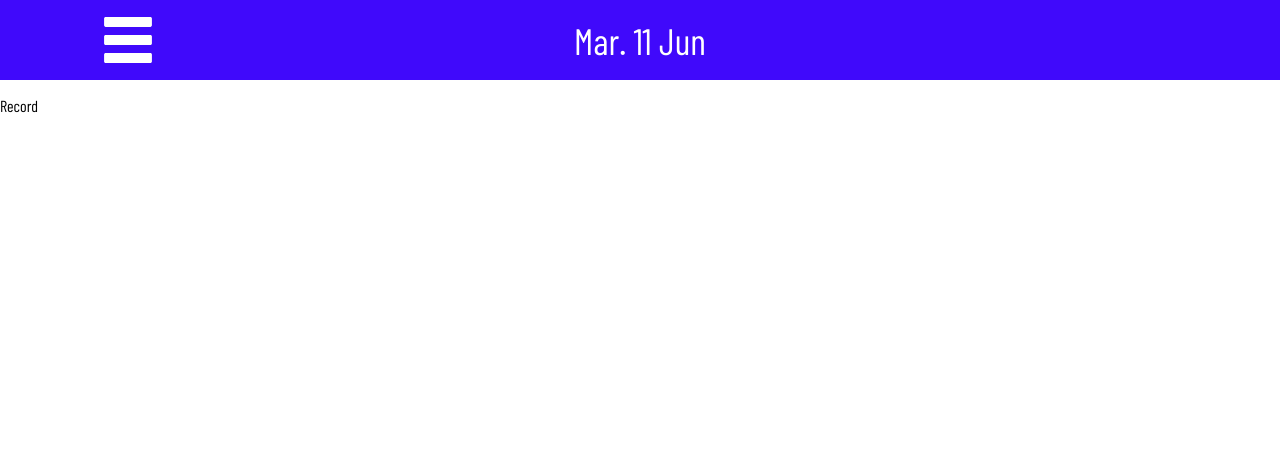
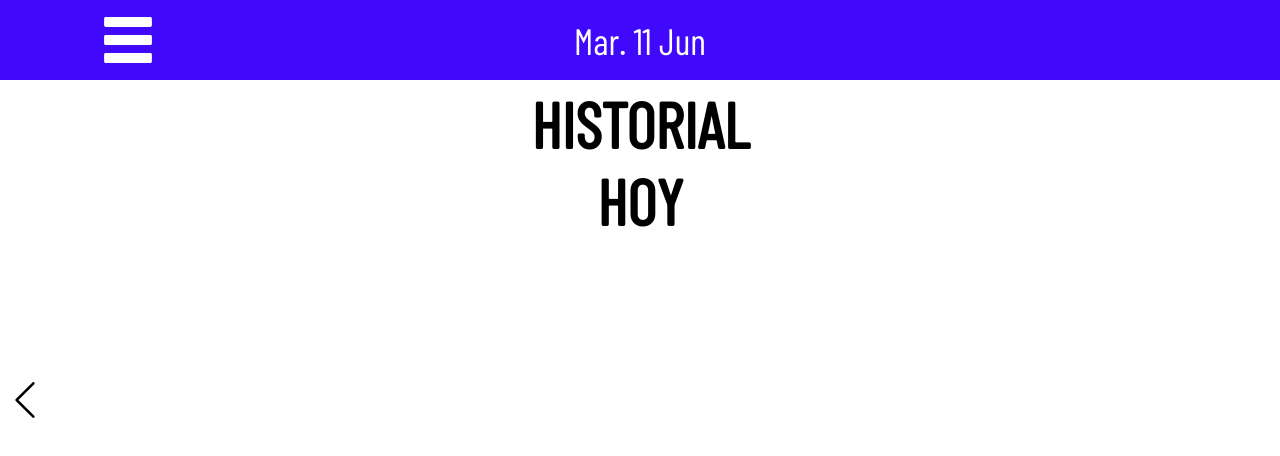
Before and after one commit to MartinMelo97/AppPrestamos, a React (Create React App) app: page /general/historial in a window 1280 px wide. Shown: the top 456 px of the page. Built offline with nearby package versions, Linux system fonts and the light colour scheme.

Commit message:
create component record general

```diff
--- a/src/components/general/record/Record.jsx
+++ b/src/components/general/record/Record.jsx
@@ -1,18 +1,43 @@
 import React, { Component } from 'react'
 import './record.scss'
+import arrow from '../../../assets/icons/left-arrow.svg'
 
 class Record extends Component {
     constructor(props){
         super(props)
         this.state = {
+            customers:[
 
+            ],
+            day: 1,
+            actualDay: 1,
         }
     }
 
     render(){
         return(
-            <div>
-                <p>Record</p>
+            <div className="general-record-container">
+                <img src={ arrow } alt="anterior" className="arrows"/>
+                {this.state.day === this.state.actualDay ?
+                null
+                :
+                <img src={ arrow } alt="siguiente" className="arrows"/>}
+
+                <p className="header-general-record">Historial</p>
+                <span className="subtitle-general-record">
+                {this.state.day === this.state.actualDay ?
+                'Hoy'
+                :
+                `${this.state.day}`}
+                </span>
+                <div className="customers-name-container">
+                    { this.state.customers.length > 0 ?
+                    this.state.customers.map((customer)=>(
+                        <span>{ customer.name }</span>
+                    ))
+                    :
+                    null }
+                </div>
             </div>
         )
     }
--- a/src/components/general/record/record.scss
+++ b/src/components/general/record/record.scss
@@ -0,0 +1,57 @@
+@import '../../../variables.scss';
+
+.general-record-container{
+    display: flex;
+    flex-direction: column;
+    align-items: center;
+    justify-content: flex-start;
+
+    .arrows{
+        position: fixed;
+        z-index: 1;
+        height: 5vh;
+        min-height: 40px;
+        top: 47.5vh;
+        &:nth-child(1){
+            left: 5px;
+        }
+        &:nth-child(2){
+            right: 5px;
+            transform: rotate(180deg);
+        }
+    }
+
+    .header-general-record{
+        font-size: 4em;
+        text-transform: uppercase;
+        width: 80vw;
+        text-align: center;
+        font-weight: 900;
+        margin: 5px 0 0 0;
+    }
+    .subtitle-general-record{
+        font-size: 4em;
+        text-transform: uppercase;
+        font-weight: 900;
+        margin: 0 0 5vh 0;
+    }
+
+    .customers-name-container{
+        display: flex;
+        flex-direction: column;
+        align-items: center;
+        justify-content: flex-start;
+        width: 80vw;
+        span{
+            width: 90%;
+            height: 5vh;
+            margin: 1vh 0;
+            text-align: center;
+            border-radius: 20px;
+            box-shadow: 0 3px 5px 0 #0009;
+            font-size: 2em;
+            padding: 5px 0;
+            font-weight: 600;
+        }
+    }
+}
```
